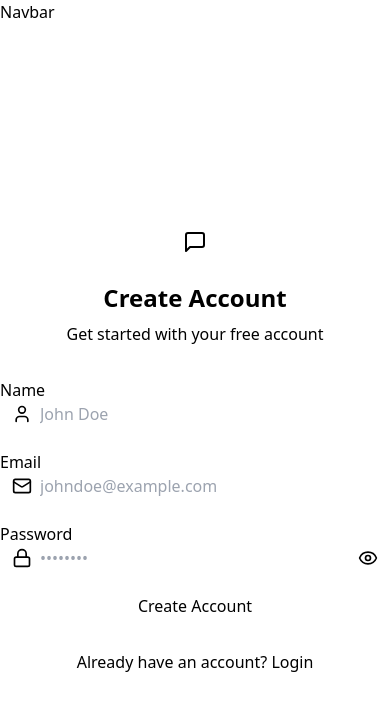
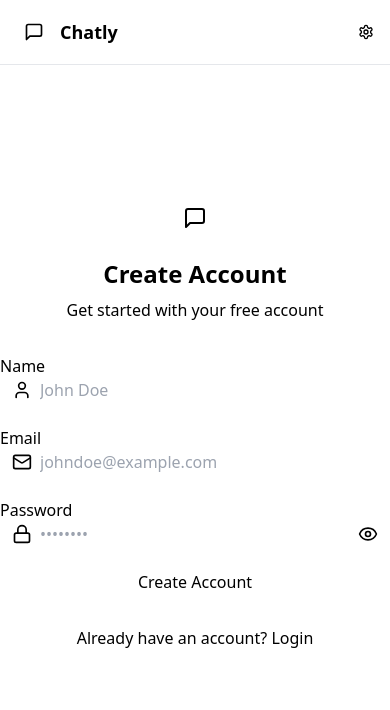
Before and after one commit to Fouad-Mesrane/chatApp, a React (Vite) app in the folder frontend/: page /signup in a window 390 px wide. Shown: the top 710 px of the page. Built offline with nearby package versions, Linux system fonts and the light colour scheme; no server answers.

Commit message:
Navbar disign finished

```diff
--- a/frontend/src/components/Navbar.jsx
+++ b/frontend/src/components/Navbar.jsx
@@ -1,9 +1,49 @@
-import React from 'react'
+import React from "react";
+import { useAuthStore } from "../store/useAuthStore";
+import { Link } from "react-router-dom";
+import { LogOut, MessageSquare, Settings, User } from "lucide-react";
 
 const Navbar = () => {
+  const { logout, authUser } = useAuthStore();
   return (
-    <div>Navbar</div>
-  )
-}
+    <header className="bg-base-100 border-b border-base-300 fixed w-full top-0 z-40 backdrop-blur-lg bg-base-100/80">
+      <div className="container mx-auto px-4 h-16">
+        <div className="flex justify-between items-center h-full">
+          <Link
+            to={"/"}
+            className="flex items-center gap-2 hover:opacity-80 transition-all"
+          >
+            <div className="w-9 h-9 rounded-lg bg-primary flex items-center justify-center">
+              <MessageSquare className="w-5 " />
+            </div>
+            <h1 className="text-lg font-bold">Chatly</h1>
+          </Link>
+          <div className="flex items-center gap-2">
+            <Link
+              to={"/settings"}
+              className="btn btn-sm gap-2 transition-colors"
+            >
+              <Settings className="size-4" />
+              <span className="hidden sm:inline">Settings</span>
+            </Link>
 
-export default Navbar
+            {authUser && (
+              <>
+                <Link to={"/profile"} className="btn btn-sm gap-2">
+                  <User className="size-5" />
+                  <span className="hidden sm:inline"> Profile</span>
+                </Link>
+                <button className="btn btn-sm gap-2" onClick={logout}>
+                  <LogOut className="size-5" />
+                  <span className="hidden sm:inline">Logout</span>
+                </button>
+              </>
+            )}
+          </div>
+        </div>
+      </div>
+    </header>
+  );
+};
+
+export default Navbar;
--- a/frontend/src/pages/SignupPage.jsx
+++ b/frontend/src/pages/SignupPage.jsx
@@ -52,8 +52,8 @@
           {/* logo */}
           <div className="text-center mb-8">
             <div className="flex flex-col items-center gap-2 group">
-              <div className="size-12 rounded-xl bg-primary/10 flex items-center justify-center group-hover:bg-primary/20 transition-colors">
-                <MessageSquare className="size-6 text-primary" />
+              <div className="size-12 rounded-xl bg-primary   flex items-center justify-center group-hover:bg-primary/20 transition-colors">
+                <MessageSquare className="size-6 " />
               </div>
               <h1 className="text-2xl font-bold mt-2">Create Account</h1>
               <p className="text-base-content/60">
```
